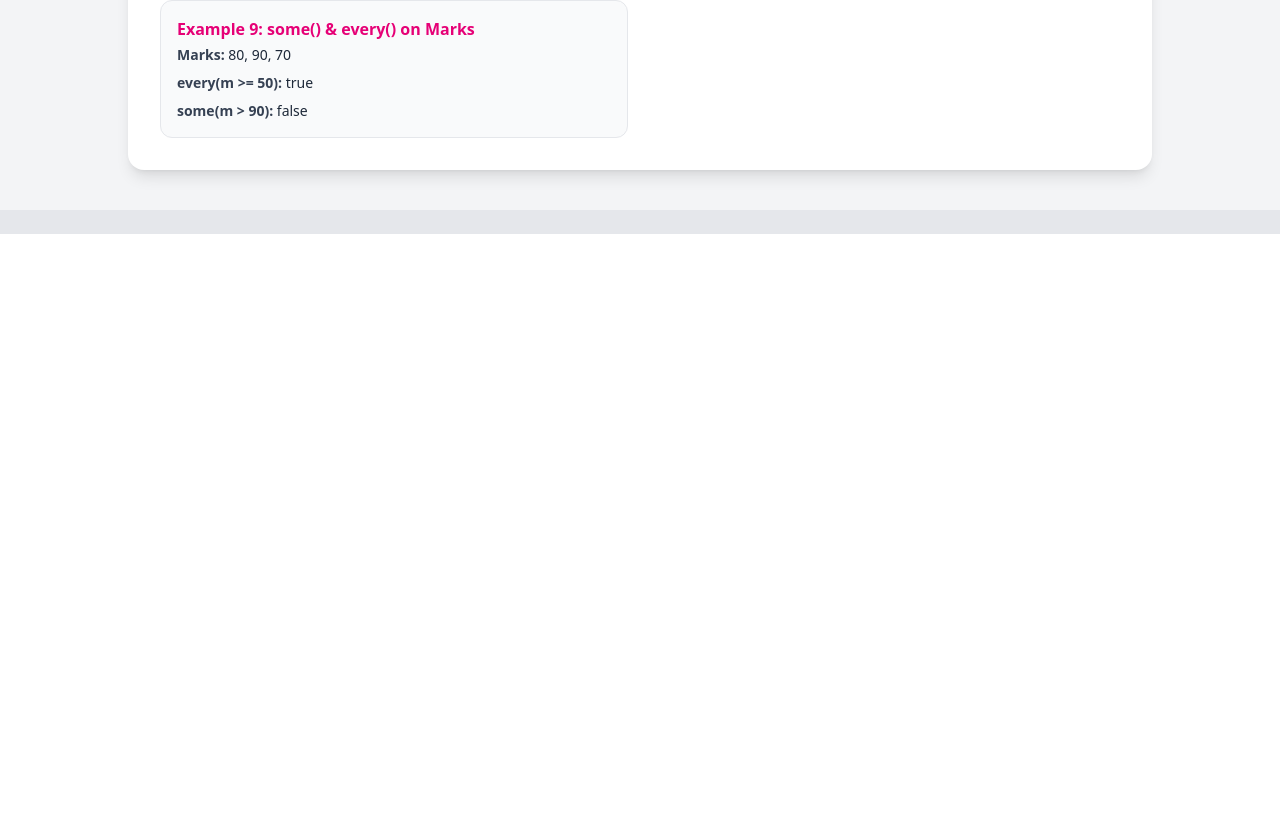
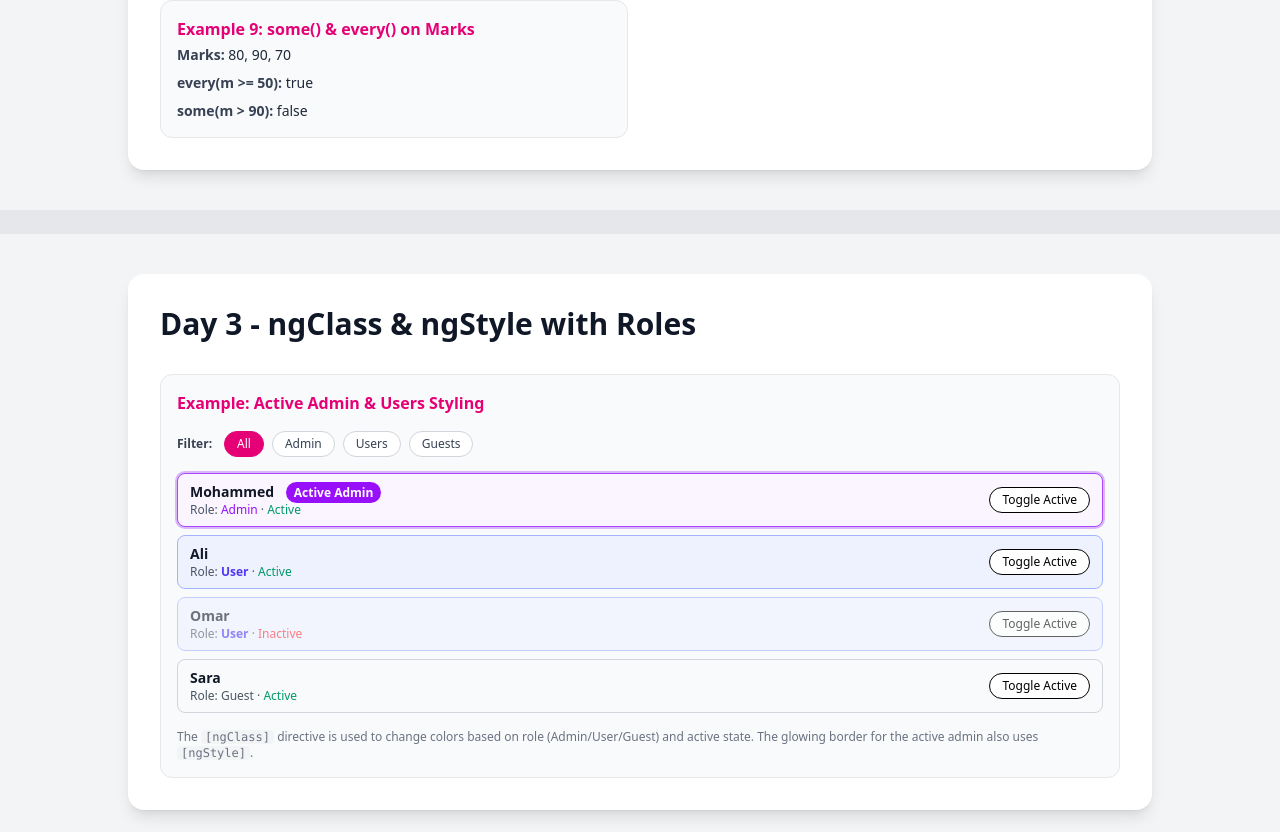
Before and after one commit to Moha2000-dev/LearnAngular, an Angular app: page / in a window 1280 px wide. Shown: the part 1408-2240 px from the top of the page. Before the commit the page ends 1681 px from the top, so only its background shows below. Built offline with nearby package versions, Linux system fonts and the light colour scheme.

Commit message:
add ngf and   cnfg

```diff
--- a/src/app/Copmonets/day3/day3.html
+++ b/src/app/Copmonets/day3/day3.html
@@ -1 +1,121 @@
-<p>day3 works!</p>
+<section class="min-h-screen bg-gray-100 p-6 md:p-10">
+  <div class="max-w-5xl mx-auto bg-white rounded-2xl shadow-lg p-6 md:p-8 space-y-8">
+    <h2 class="text-2xl md:text-3xl font-bold text-gray-900">
+      Day 3 - ngClass &amp; ngStyle with Roles
+    </h2>
+
+    <!-- Example: Users & Roles -->
+    <div class="bg-gray-50 border border-gray-200 rounded-xl p-4 space-y-4">
+      <h3 class="font-semibold text-pink-600">Example: Active Admin &amp; Users Styling</h3>
+
+      <!-- Filter buttons -->
+      <div class="flex flex-wrap gap-2 text-xs items-center">
+        <span class="text-gray-700 font-semibold mr-1">Filter:</span>
+
+        <button
+          class="px-3 py-1 rounded-full border"
+          [ngClass]="{
+            'bg-pink-600 text-white border-pink-600': selectedRoleFilter === 'All',
+            'bg-white text-gray-700 border-gray-300': selectedRoleFilter !== 'All'
+          }"
+          (click)="setFilter('All')"
+        >
+          All
+        </button>
+
+        <button
+          class="px-3 py-1 rounded-full border"
+          [ngClass]="{
+            'bg-purple-600 text-white border-purple-600': selectedRoleFilter === 'Admin',
+            'bg-white text-gray-700 border-gray-300': selectedRoleFilter !== 'Admin'
+          }"
+          (click)="setFilter('Admin')"
+        >
+          Admin
+        </button>
+
+        <button
+          class="px-3 py-1 rounded-full border"
+          [ngClass]="{
+            'bg-indigo-600 text-white border-indigo-600': selectedRoleFilter === 'User',
+            'bg-white text-gray-700 border-gray-300': selectedRoleFilter !== 'User'
+          }"
+          (click)="setFilter('User')"
+        >
+          Users
+        </button>
+
+        <button
+          class="px-3 py-1 rounded-full border"
+          [ngClass]="{
+            'bg-gray-700 text-white border-gray-700': selectedRoleFilter === 'Guest',
+            'bg-white text-gray-700 border-gray-300': selectedRoleFilter !== 'Guest'
+          }"
+          (click)="setFilter('Guest')"
+        >
+          Guests
+        </button>
+      </div>
+
+      <!-- Users list -->
+      <ul class="space-y-2 text-sm">
+        <li
+          *ngFor="let u of filteredUsers"
+          class="flex items-center justify-between px-3 py-2 rounded-lg border"
+          [ngClass]="{
+            'border-purple-500 bg-purple-50': u.role === 'Admin' && u.active,
+            'border-purple-300 bg-purple-100/60': u.role === 'Admin' && !u.active,
+            'border-indigo-300 bg-indigo-50': u.role === 'User',
+            'border-gray-300 bg-gray-50': u.role === 'Guest'
+          }"
+          [ngStyle]="{
+            opacity: u.active ? 1 : 0.6,
+            'box-shadow':
+              u.role === 'Admin' && u.active ? '0 0 0 2px rgba(168, 85, 247, 0.4)' : 'none'
+          }"
+        >
+          <div>
+            <div class="font-semibold text-gray-900">
+              {{ u.name }}
+              <span
+                *ngIf="u.role === 'Admin'"
+                class="ml-2 text-xs px-2 py-0.5 rounded-full bg-purple-600 text-white"
+              >
+                Active Admin
+              </span>
+            </div>
+            <div class="text-xs text-gray-600">
+              Role:
+              <span
+                [ngClass]="{
+                  'text-purple-600 font-semibold': u.role === 'Admin',
+                  'text-indigo-600 font-semibold': u.role === 'User',
+                  'text-gray-600': u.role === 'Guest'
+                }"
+              >
+                {{ u.role }}
+              </span>
+              ·
+              <span [ngClass]="{ 'text-emerald-600': u.active, 'text-red-500': !u.active }">
+                {{ u.active ? 'Active' : 'Inactive' }}
+              </span>
+            </div>
+          </div>
+
+          <button
+            class="text-xs px-3 py-1 rounded-full border bg-white hover:bg-gray-100"
+            (click)="toggleActive(u)"
+          >
+            Toggle Active
+          </button>
+        </li>
+      </ul>
+
+      <p class="text-xs text-gray-500">
+        The <span class="font-mono bg-gray-100 px-1 rounded">[ngClass]</span> directive is used to
+        change colors based on role (Admin/User/Guest) and active state. The glowing border for the
+        active admin also uses <span class="font-mono bg-gray-100 px-1 rounded">[ngStyle]</span>.
+      </p>
+    </div>
+  </div>
+</section>
--- a/src/app/Copmonets/day3/day3.ts
+++ b/src/app/Copmonets/day3/day3.ts
@@ -1,11 +1,41 @@
 import { Component } from '@angular/core';
+import { CommonModule } from '@angular/common';
+
+type Role = 'Admin' | 'User' | 'Guest';
+
+interface AppUser {
+  name: string;
+  role: Role;
+  active: boolean;
+}
 
 @Component({
   selector: 'app-day3',
-  imports: [],
+  standalone: true,
+  imports: [CommonModule],
   templateUrl: './day3.html',
   styleUrl: './day3.css',
 })
 export class Day3 {
+  users: AppUser[] = [
+    { name: 'Mohammed', role: 'Admin', active: true },
+    { name: 'Ali',       role: 'User',  active: true },
+    { name: 'Omar',      role: 'User',  active: false },
+    { name: 'Sara',      role: 'Guest', active: true },
+  ];
 
+  selectedRoleFilter: Role | 'All' = 'All';
+
+  setFilter(role: Role | 'All') {
+    this.selectedRoleFilter = role;
+  }
+
+  toggleActive(user: AppUser) {
+    user.active = !user.active;
+  }
+
+  get filteredUsers(): AppUser[] {
+    if (this.selectedRoleFilter === 'All') return this.users;
+    return this.users.filter(u => u.role === this.selectedRoleFilter);
+  }
 }
--- a/src/app/app.html
+++ b/src/app/app.html
@@ -13,4 +13,5 @@
     <app-day1></app-day1>
   </main>
   <app-day2 class="p-10"> </app-day2>
+  <app-day3 class="p-10"> </app-day3>
 </div>
--- a/src/app/app.ts
+++ b/src/app/app.ts
@@ -2,10 +2,11 @@ import { Component, signal } from '@angular/core';
 import { RouterOutlet } from '@angular/router';
 import { Day1 } from './Copmonets/day1/day1';
 import { Day2 } from './Copmonets/day2/day2';
+import { Day3 } from "./Copmonets/day3/day3";
 
 @Component({
   selector: 'app-root',
-  imports: [Day1, Day2],
+  imports: [Day1, Day2, Day3],
   templateUrl: './app.html',
   styleUrl: './app.css',
 })
```
Also changed, not shown: src/app/shared/userInterface/role.models.ts (added, +7 -0 lines).
